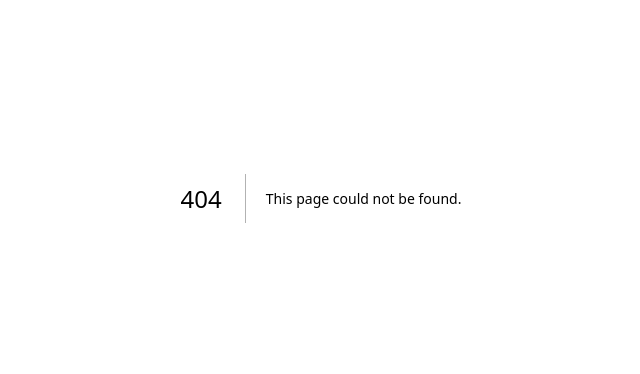
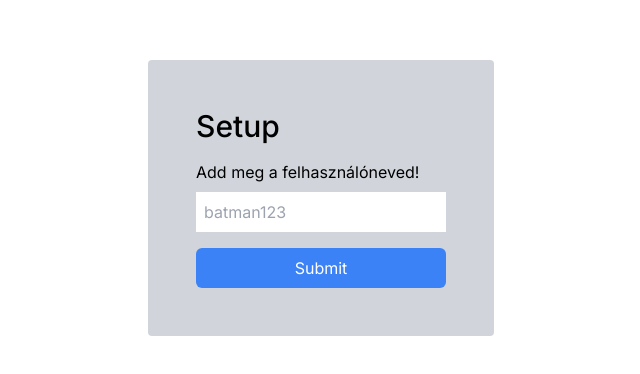
Before and after one commit to kir-dev/bacon-collector, a Next.js app: page /setup in a window 1280 px wide. Before the commit this address had no page. Shown: the part 202-576 px from the top of the page, without its empty margins (319-959 px from the left). Built offline with nearby package versions, Linux system fonts and the light colour scheme.

Commit message:
feat: add setup page with username form

```diff
--- /dev/null
+++ b/src/app/setup/page.tsx
@@ -0,0 +1,44 @@
+'use client'
+import { useRouter } from 'next/navigation'
+import type { FormEventHandler } from 'react'
+import { useRef, useState } from 'react'
+
+export default function Page() {
+  const router = useRouter()
+  const usernameField = useRef<HTMLInputElement>(null)
+
+  const [error, setError] = useState('')
+
+  const onUsernameSubmitted: FormEventHandler<HTMLFormElement> = (event) => {
+    event.preventDefault()
+    const username = usernameField.current?.value
+    if (username?.trim()?.length) {
+      router.push(`setup/${encodeURIComponent(username)}`)
+    } else {
+      setError('Add meg a felhasználóneved!')
+    }
+  }
+
+  return (
+    <div className='flex flex-col justify-center items-center min-h-screen'>
+      <form className='flex flex-col p-12 bg-gray-300 items-stretch rounded' onSubmit={onUsernameSubmitted}>
+        <h1 className='text-3xl font-medium pb-4'>Setup</h1>
+        <label className='pb-2' htmlFor='username'>Add meg a felhasználóneved!</label>
+        <input
+          ref={usernameField}
+          id='username'
+          className='p-2 mb-2'
+          type='text'
+          name='username'
+          placeholder='batman123'
+          required
+        />
+        {error && <p className='text-red-700'>{error}</p>}
+        <input
+          className='mt-2 rounded-md px-4 py-2 text-white focus:outline-none bg-blue-500 hover:bg-blue-600 text-base'
+          type='submit'
+        />
+      </form>
+    </div>
+  )
+}
```
